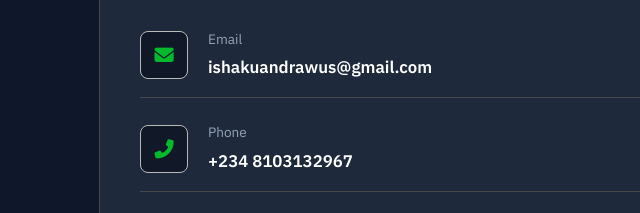
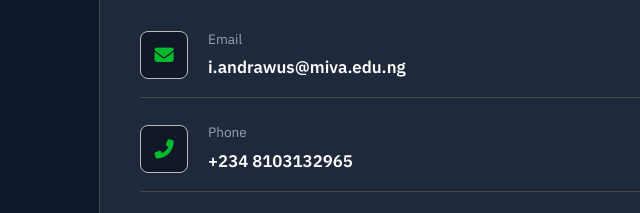
Before and after one commit to Aims3/academic-portfolio, a plain HTML site: page contact.html in a window 1280 px wide. Shown: the part 1148-1361 px from the top of the page, 166-806 px from the left. Drawn offline with Linux system fonts and the light colour scheme.

Commit message:
Update contact.html

```diff
--- a/contact.html
+++ b/contact.html
@@ -84,14 +84,14 @@
                         <div class="icon-avatar-box"><i class="fas fa-envelope"></i></div>
                         <div class="info-row-text">
                             <span class="row-label">Email</span>
-                            <a href="mailto:ishakuandrawus@gmail.com" class="row-value">ishakuandrawus@gmail.com</a>
+                            <a href="mailto:i.andrawus8181@miva.edu.ng" class="row-value">i.andrawus@miva.edu.ng</a>
                         </div>
                     </div>
                     <div class="info-row-item">
                         <div class="icon-avatar-box"><i class="fas fa-phone-alt"></i></div>
                         <div class="info-row-text">
                             <span class="row-label">Phone</span>
-                            <span class="row-value">+234 8103132967</span>
+                            <span class="row-value">+234 8103132965</span>
                         </div>
                     </div>
 
```
